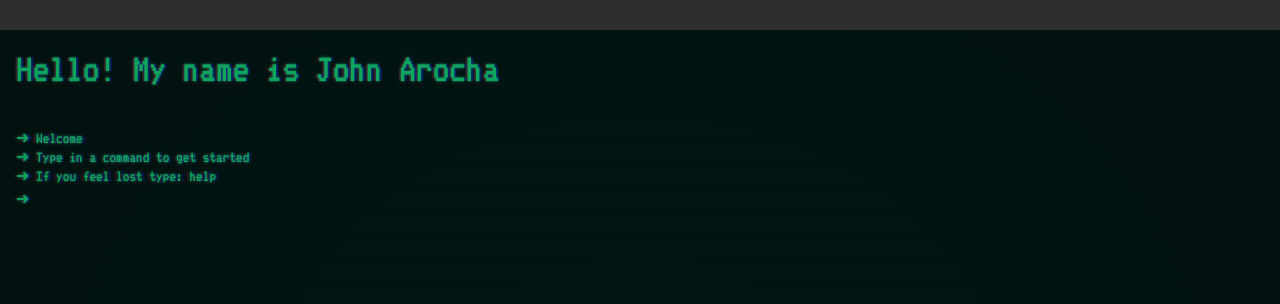
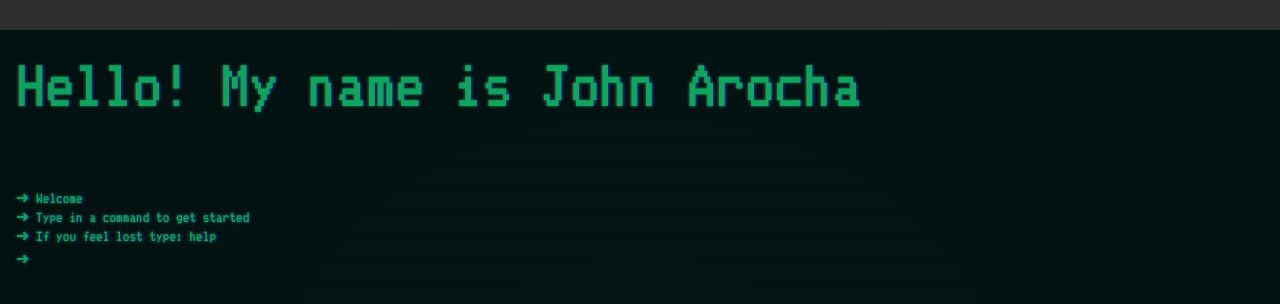
Before and after one commit to JohnArochaDev/Portfolio, a React (Create React App) app: page / in a window 1280 px wide. Shown: the top 304 px of the page. Built offline with nearby package versions, Linux system fonts and the light colour scheme.

Commit message:
font size increase

```diff
--- a/src/components/Terminal/Terminal.css
+++ b/src/components/Terminal/Terminal.css
@@ -1,5 +1,5 @@
 .text {
-  font-size: 40px;
+  font-size: 70px;
   text-align: left;
   padding-left: 2vh;
   margin-top: 1vh;
```
